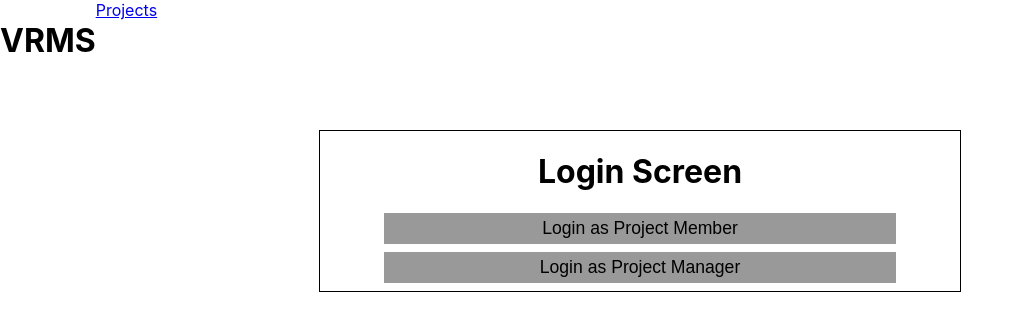
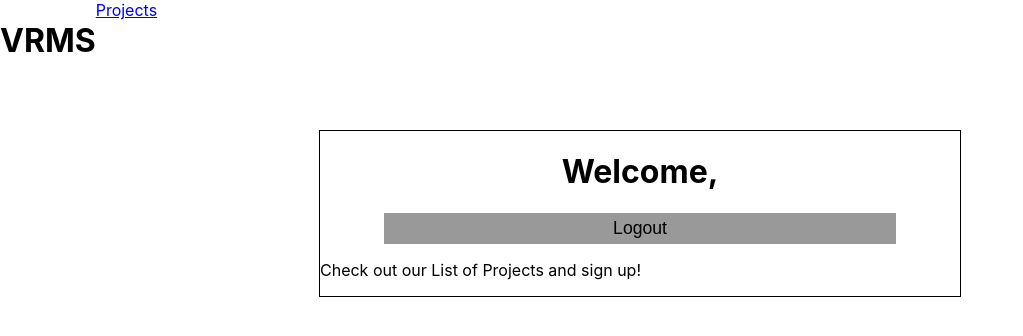
Before and after one commit to clockwerkz/accessControl, a React (Create React App) app in the folder client/: page / in a window 1280 px wide. Before the commit this address led to /login. Shown: the top 336 px of the page, without its empty margins (0-1023 px from the left). Built offline with nearby package versions, Linux system fonts and the light colour scheme.

Commit message:
adds in project member/manager functionality

```diff
--- a/client/src/App.js
+++ b/client/src/App.js
@@ -13,7 +13,7 @@ import ProtectedRoute from './components/routes/ProtectedRoute';
 
 
 function App() {
-  const [ user, setUser] =useState('');
+  const [ user, setUser] =useState({});
 
   const handleLogin = (requestedUser) => {
     login(requestedUser)
--- a/client/src/components/Dashboard.js
+++ b/client/src/components/Dashboard.js
@@ -1,10 +1,16 @@
 import React from 'react';
+import ProjectList from './ProjectList';
+
 
 const Dashboard = ({user, handleLogout}) => {
     return (
         <div className="dashboard">
-            <h1>Welcome, {user}</h1>
+            <h1>Welcome, {user.name}</h1>
             <button className="btn" onClick={handleLogout}>Logout</button>
+            {user.projects && user.projects.length > 0 ? (<div>
+                <ProjectList projects={user.projects}/>
+            </div>):
+            (<p>Check out our List of Projects and sign up!</p>)}
         </div>
     )
 }
--- /dev/null
+++ b/client/src/components/ProjectDashboard.js
@@ -0,0 +1,36 @@
+import React from 'react';
+
+const ProjectMember = ({ id }) => {
+    return (
+        <div className="project-member">
+            <h2>Project {id}</h2>
+            <p>List of Options for a project member</p>
+        </div>
+    )
+}
+
+const ProjectManager = ({ id }) => {
+    return (
+        <div className="project-manager">
+            <p>List of Options for a project manager</p>
+        </div>
+    )
+}
+
+
+const ProjectDashboard = ({ project }) => {
+    if (project) {
+        let [id, level] = project.split(':');
+        level = parseInt(level);
+        return (
+            <div className="project-dashboard">
+                {level >= 100 ? (<ProjectMember id={id}/>):("")}
+                {level >= 300 ? (<ProjectManager id={id}/>):("")}
+            </div>
+        )
+    } else {
+        return (<div>No Project</div>)
+    }
+}
+
+export default ProjectDashboard;
--- /dev/null
+++ b/client/src/components/ProjectList.js
@@ -0,0 +1,17 @@
+import React from 'react';
+import ProjectDashboard from './ProjectDashboard';
+
+const ProjectList = ({ projects }) => {
+    return (
+        <div className="project-list">
+            <h2>My projects</h2>
+            {projects.map((project, key)=> (
+                <div key={key}>
+                    <ProjectDashboard project={project} />
+                </div>
+            ))}
+        </div>
+    )
+}
+
+export default ProjectList;
--- a/client/src/utilites.js/authorize.js
+++ b/client/src/utilites.js/authorize.js
@@ -1,3 +1,17 @@
+const db = {
+    'projectMember':{
+        email: 'johnsmith@gmail.com',
+        name: 'John Smith',
+        projects: ['1:100', '2:100'],
+
+    },
+    'projectManager':{
+        email: 'sallyjohnson@gmail.com',
+        name: 'Sally Johnson',
+        projects: ['1:300']
+    }
+}
+
 export const checkPermissions = (userPermissions, allowedPermissions) => {
     if (!userPermissions || !allowedPermissions) return false;
     let allowed = false;
@@ -9,10 +23,11 @@ export const checkPermissions = (userPermissions, allowedPermissions) => {
     return allowed;
 };
 
+
 export const login = (level) => {
     return new Promise((resolve, reject)=> {
         setTimeout(()=> {
-            return level ? resolve(level) : reject('Invalid user');
+            return db[level] ? resolve(db[level]) : reject('User not found');
         },500);
     });
 }
```
